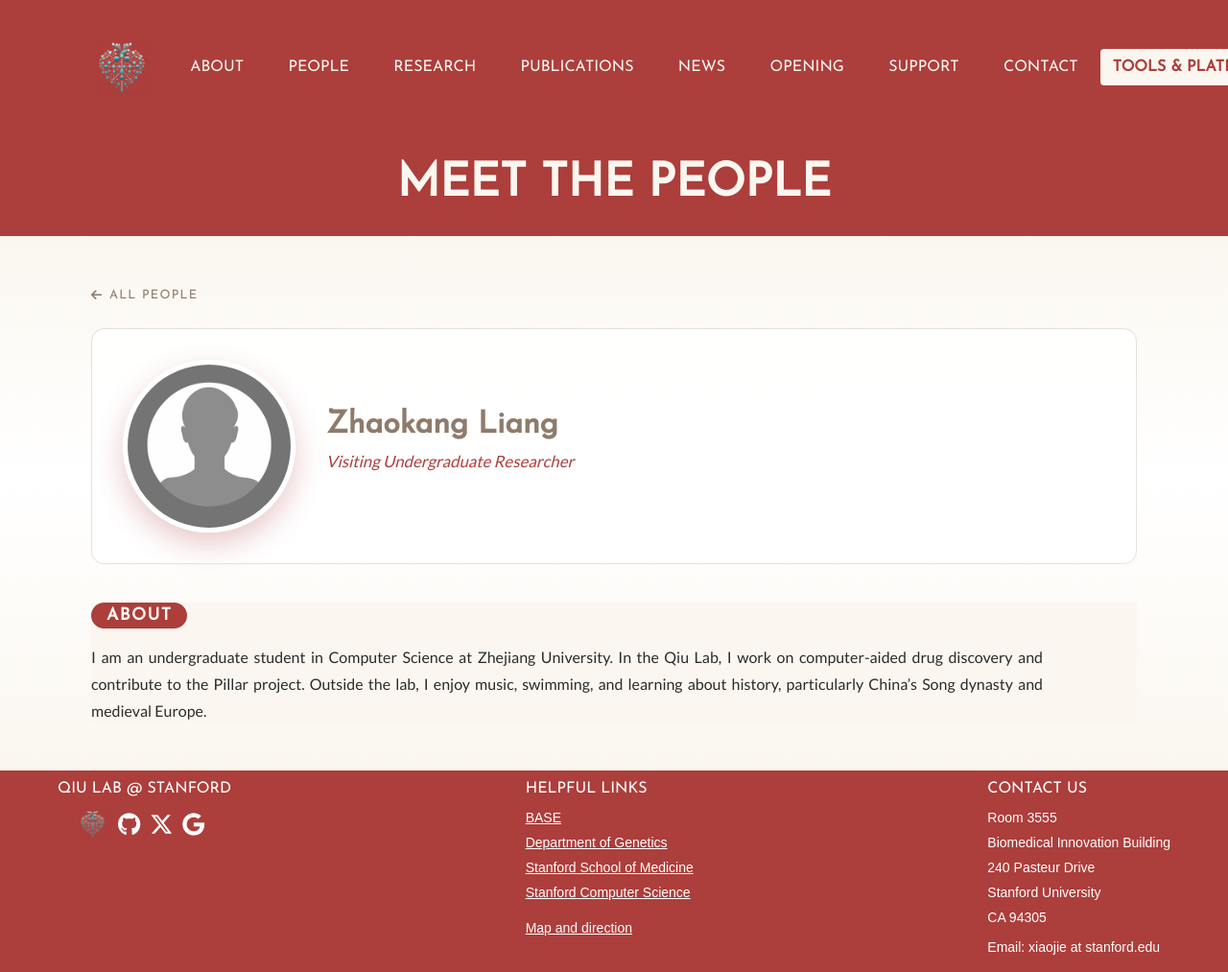
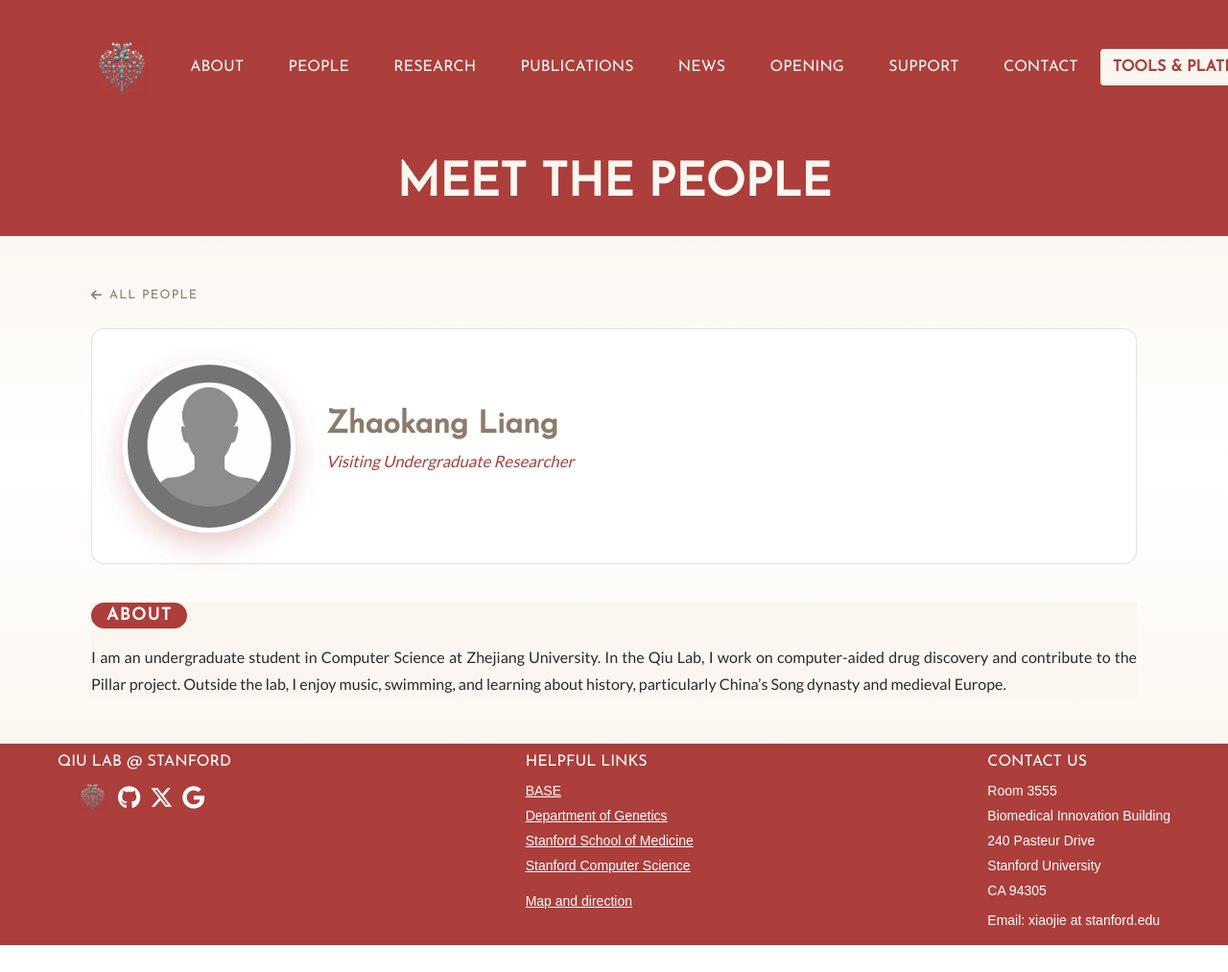
Before and after one commit to aristoteleo/qiu_lab_website, a Jekyll site: the page built from _people/zhaokang.md, in a window 1280 px wide. Shown: the whole page at 96% size. Built offline with Jekyll 4.4.1, drawn with Linux system fonts in a browser that asks for light colours; after the commit the page ends 985 px from its top, so only the background shows below that.

Commit message:
Let the profile bio span the full card width
The bio was capped at 62rem while the hero card fills the container, so
justified text stopped short of the card's right edge. Shared layout, so
this applies to all 43 profile pages.

Co-Authored-By: Claude Opus 5 (1M context) <noreply@anthropic.com>

```diff
--- a/_sass/2-layouts/person.sass
+++ b/_sass/2-layouts/person.sass
@@ -122,11 +122,11 @@
     letter-spacing: 0.08em
     margin-bottom: 1rem
 
+  // no max-width: the bio should reach the same right edge as the hero card
   .person-bio
     font-size: 1rem
     line-height: 1.75
     text-align: justify
-    max-width: 62rem
 
     + .person-bio
       margin-top: 1rem
```
